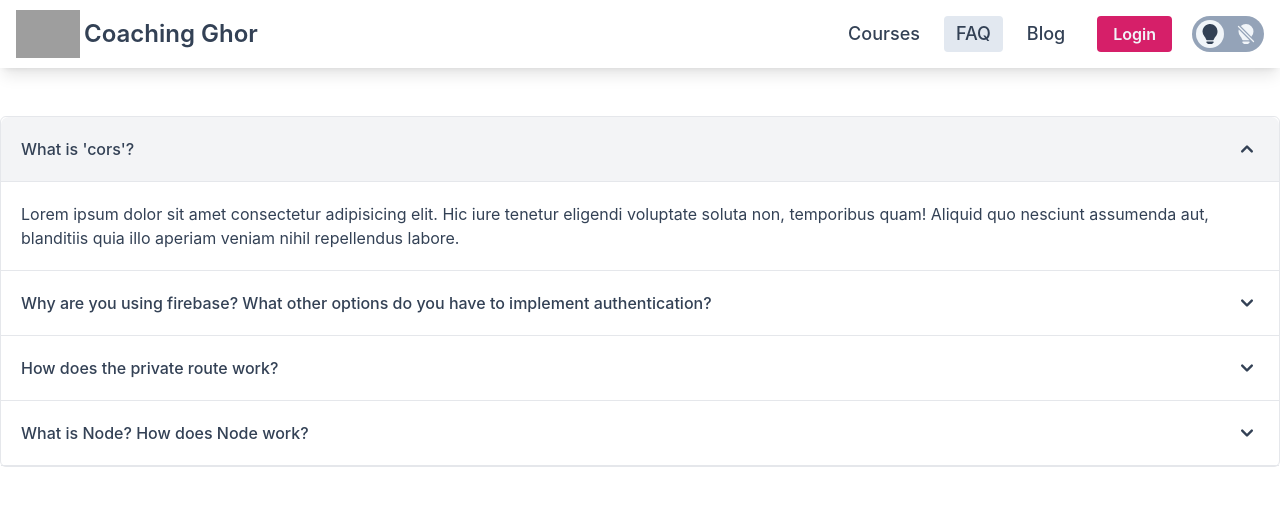
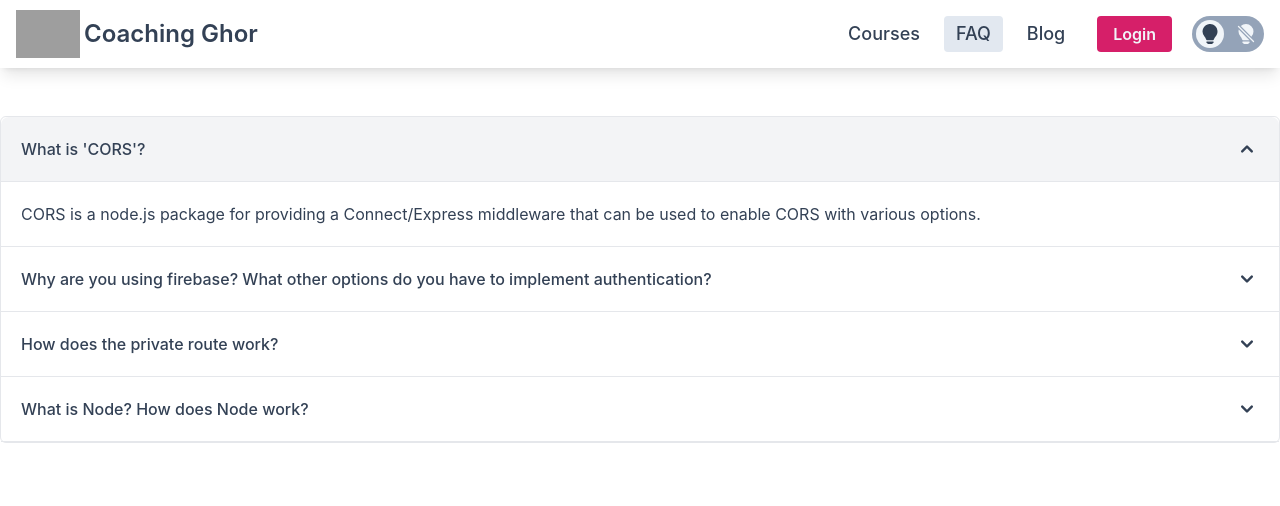
Before and after one commit to niloy143/coaching-ghor, a React (Create React App) app: page /faq in a window 1280 px wide. Shown: the top 506 px of the page. Built offline with nearby package versions, Linux system fonts and the light colour scheme; no server answers; grey boxes are pictures that could not be loaded.

Commit message:
simple answers to the questions

```diff
--- /dev/null
+++ b/src/components/QuestionsAnswers.js/QuestionsAnswer.css
@@ -0,0 +1,7 @@
+.text-in-dark {
+    color: #f1f5f9 !important;
+}
+
+.text-in-light {
+    color: #334155 !important;
+}
--- a/src/components/QuestionsAnswers.js/QuestionsAnswers.js
+++ b/src/components/QuestionsAnswers.js/QuestionsAnswers.js
@@ -1,49 +1,55 @@
 import { Accordion } from 'flowbite-react';
 import React, { useContext } from 'react';
 import { ContextCreator } from '../../ContextProvider/ContextProvider';
+import './QuestionsAnswer.css';
 
 const QuestionsAnswers = () => {
     const { dark } = useContext(ContextCreator);
     return (
-        <div className={`max-w-7xl mx-2 sm:mx-5 xl:mx-auto my-5 sm:my-12 border rounded-md ${dark ? 'text-slate-100' : 'text-slate-700'}`}>
+        <div className={`max-w-7xl mx-2 sm:mx-5 xl:mx-auto my-5 sm:my-12 border rounded-md ${dark ? 'text-in-dark' : 'text-in-light'}`}>
             <Accordion flush={true}>
                 <Accordion.Panel>
-                    <Accordion.Title className={`${dark ? 'text-white' : 'text-slate-700'}`}>
-                        What is 'cors'?
+                    <Accordion.Title className={`${dark ? 'text-in-dark' : 'text-in-light'}`}>
+                        What is 'CORS'?
                     </Accordion.Title>
                     <Accordion.Content>
                         <p>
-                            Lorem ipsum dolor sit amet consectetur adipisicing elit. Hic iure tenetur eligendi voluptate soluta non, temporibus quam! Aliquid quo nesciunt assumenda aut, blanditiis quia illo aperiam veniam nihil repellendus labore.
+                            CORS is a node.js package for providing a Connect/Express middleware that can be used to enable CORS with various options.
                         </p>
                     </Accordion.Content>
                 </Accordion.Panel>
                 <Accordion.Panel>
-                    <Accordion.Title className={`${dark ? 'text-white' : 'text-slate-700'}`}>
+                    <Accordion.Title className={`${dark ? 'text-in-dark' : 'text-in-light'}`}>
                         Why are you using firebase? What other options do you have to implement authentication?
                     </Accordion.Title>
                     <Accordion.Content>
                         <p>
-                            Lorem ipsum dolor sit amet consectetur adipisicing elit. Hic iure tenetur eligendi voluptate soluta non, temporibus quam! Aliquid quo nesciunt assumenda aut, blanditiis quia illo aperiam veniam nihil repellendus labore.
+                            I am using firebase to authenticate users and deploy or host my web applications. It's a free tool and easy practice for every single page and simple applications. There are alternative platforms that also provide these opportunities such as Heroku, backendless, NHost, AWS Amplify and etc.
                         </p>
                     </Accordion.Content>
                 </Accordion.Panel>
                 <Accordion.Panel>
-                    <Accordion.Title className={`${dark ? 'text-white' : 'text-slate-700'}`}>
+                    <Accordion.Title className={`${dark ? 'text-in-dark' : 'text-in-light'}`}>
                         How does the private route work?
                     </Accordion.Title>
                     <Accordion.Content>
                         <p>
-                            Lorem ipsum dolor sit amet consectetur adipisicing elit. Hic iure tenetur eligendi voluptate soluta non, temporibus quam! Aliquid quo nesciunt assumenda aut, blanditiis quia illo aperiam veniam nihil repellendus labore.
+                            Private route is meant for certain people which is not accessible for everyone. Only the people who fulfill the certain conditions can visit the route. Generally in react applications, private route component renders child components ( children ) if the user is logged in. If not logged in the user is redirected to the /login page with the return url passed in the location state property.
                         </p>
                     </Accordion.Content>
                 </Accordion.Panel>
                 <Accordion.Panel>
-                    <Accordion.Title className={`${dark ? 'text-white' : 'text-slate-700'}`}>
+                    <Accordion.Title className={`${dark ? 'text-in-dark' : 'text-in-light'}`}>
                         What is Node? How does Node work?
                     </Accordion.Title>
                     <Accordion.Content>
                         <p>
-                            Lorem ipsum dolor sit amet consectetur adipisicing elit. Hic iure tenetur eligendi voluptate soluta non, temporibus quam! Aliquid quo nesciunt assumenda aut, blanditiis quia illo aperiam veniam nihil repellendus labore.
+                            Node. js (Node) is an open source development platform for executing JavaScript code server-side.
+                        </p>
+
+                        <h3 className='font-bold mt-3 mb-1'>How does NodeJS work:</h3>
+                        <p>
+                            Node.js accepts the request from the clients and sends the response, while working with the request node.js handles them with a single thread. To operate I/O operations or requests node.js use the concept of threads. Thread is a sequence of instructions that the server needs to perform. It runs parallel on the server to provide the information to multiple clients. Node.js is an event loop single-threaded language. It can handle concurrent requests with a single thread without blocking it for one request.
                         </p>
                     </Accordion.Content>
                 </Accordion.Panel>
```
